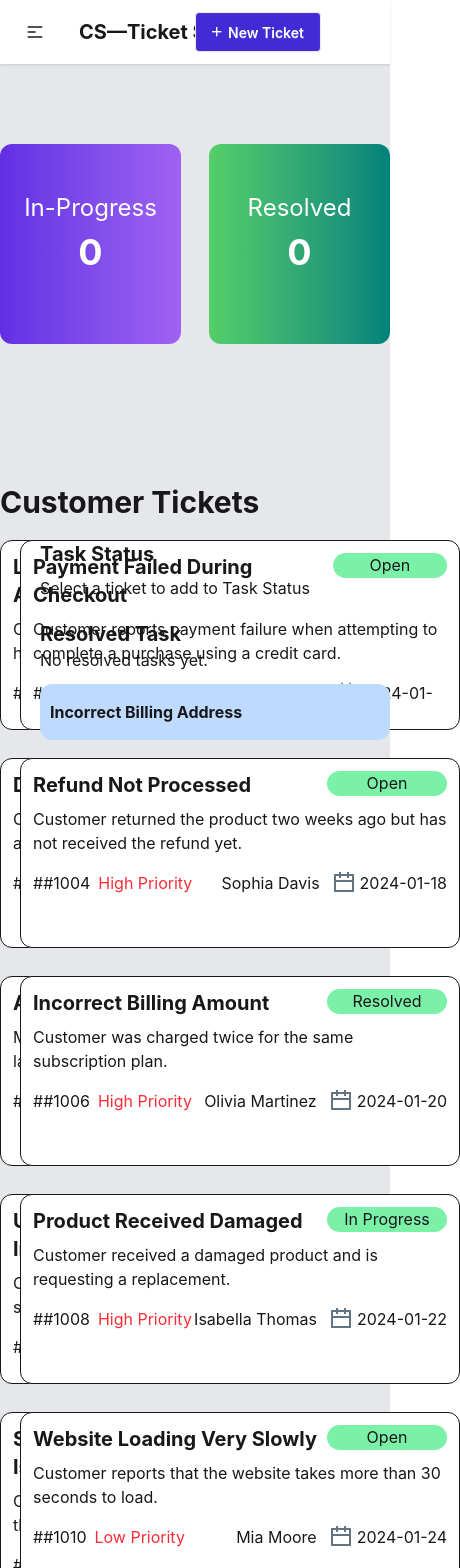
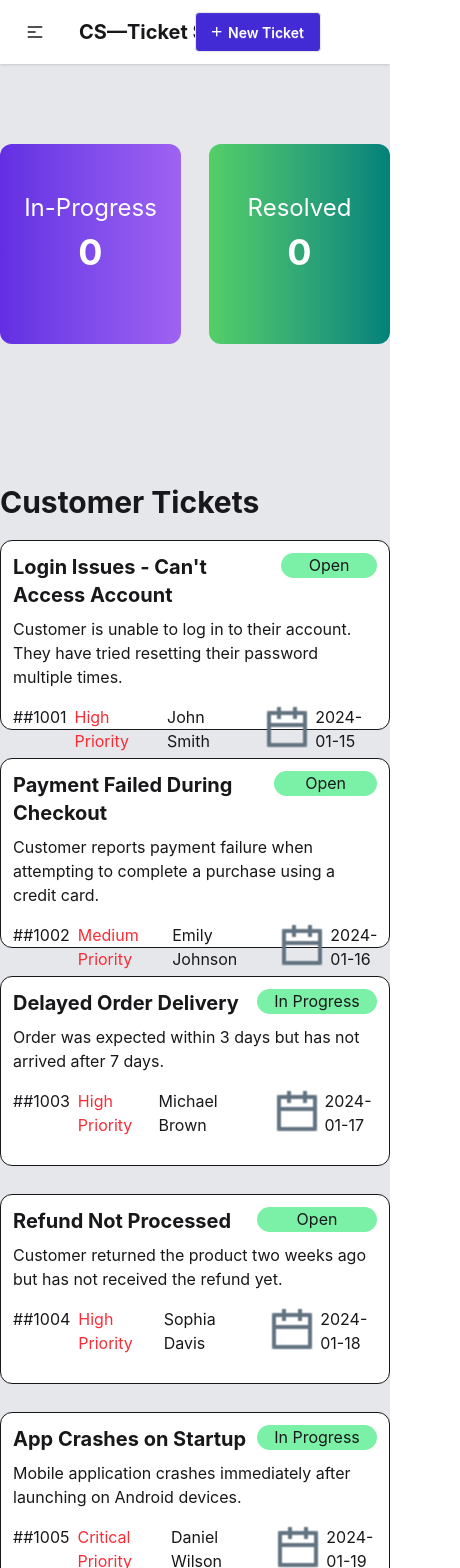
Before and after one commit to mohiuddinahmed121/Ticket-System, a React (Vite) app: page / in a window 390 px wide. Shown: the top 1568 px of the page, 460 px wide, since content can reach past the window. Built offline with nearby package versions, Linux system fonts and the light colour scheme.

Commit message:
mobile responsibeness added

```diff
--- a/src/Component/CustomerTicket/CustomerTicket.jsx
+++ b/src/Component/CustomerTicket/CustomerTicket.jsx
@@ -18,14 +18,14 @@ const CustomerTicket = ({ ticketsPromise, selectedTicket, setSelectedTicket }) =
       <div className="">
          <div className="max-w-[1300px] mx-auto py-10">
             <h2 className="text-3xl font-bold my-5">Customer Tickets</h2>
-            <div className="flex justify-between gap-5">
-               <div className="grid grid-cols-2  gap-5">
+            <div className="md:flex justify-between gap-5">
+               <div className="grid md:grid-cols-2 grid-cols-1  gap-5">
                   {
                      /* Map through the ticketsData and render each ticket */
                      ticketsData.map((tickets) => (
                         <div
                            key={tickets.id}
-                           className={`w-[440px] h-[190px] shadow-gray-400 bg-white rounded-xl py-3 px-3 mb-2 ${selectedTicket.some((ticket) => ticket.id === tickets.id) ? "border-2 border-blue-500" : "border"}`}
+                           className={`md:w-[440px] h-[190px] shadow-gray-400 bg-white rounded-xl py-3 px-3 mb-2 ${selectedTicket.some((ticket) => ticket.id === tickets.id) ? "border-2 border-blue-500" : "border"}`}
                            onClick={() => {
                               (handleSelectedTicket(tickets), setToggle(false));
                            }}
@@ -63,7 +63,7 @@ const CustomerTicket = ({ ticketsPromise, selectedTicket, setSelectedTicket }) =
                            : selectedTicket.map((ticket) => (
                                 <div
                                    key={ticket.id}
-                                   className="w-[350px] h-[120px] bg-white rounded-xl shadow-gray-300 py-5 px-5 mb-2"
+                                   className="md:w-[350px] h-[120px] bg-white rounded-xl shadow-gray-300 py-5 px-5 mb-2"
                                 >
                                    <h1 className="font-bold">{ticket.title}</h1>
                                    <button
--- a/src/Component/Navbar/Navbar.jsx
+++ b/src/Component/Navbar/Navbar.jsx
@@ -72,7 +72,7 @@ const Navbar = () => {
             </ul>
          </div>
          <div className="btn bg-[#422AD5]">
-            <img src={plus_icon} alt="New Ticket" />
+            <img src={plus_icon} alt="" />
             <a className="text-white">New Ticket</a>
          </div>
       </div>
```
